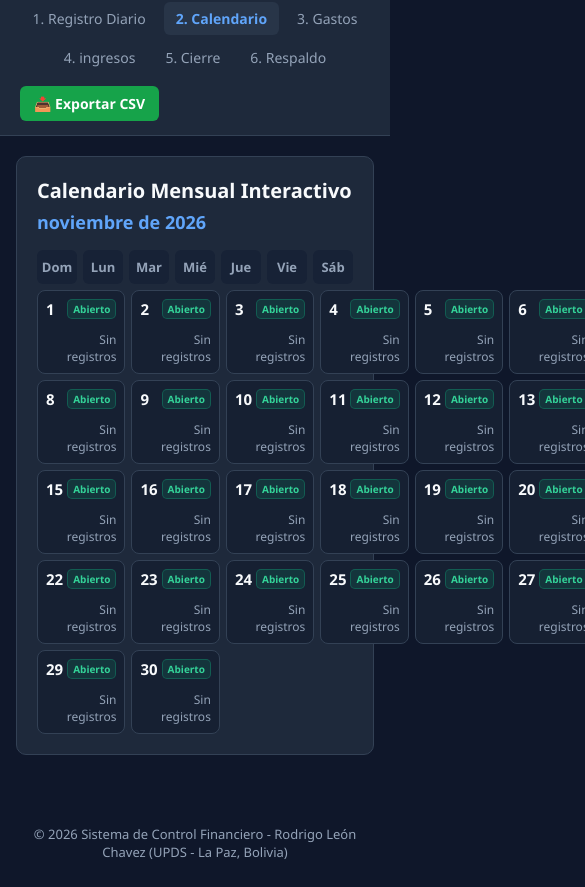
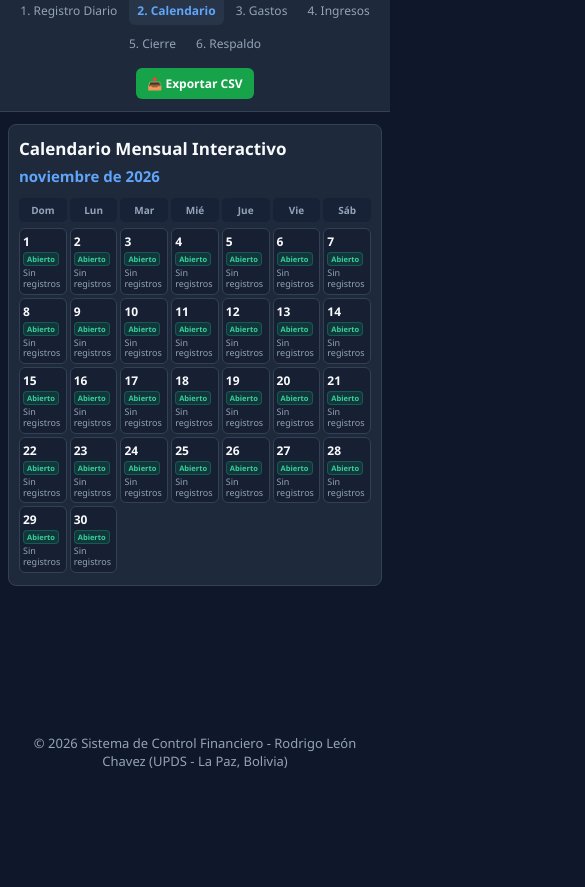
Before and after one commit to leonchavez529-dev/control-gastos-upds, a plain HTML site: page calendario.html in a window 390 px wide. Shown: the part 48-935 px from the top of the page, 585 px wide, since content can reach past the window. After the commit the page ends 844 px from the top, so only its background shows below. Drawn offline with Linux system fonts and the light colour scheme.

Commit message:
Update calendario.html

```diff
--- a/calendario.html
+++ b/calendario.html
@@ -3,7 +3,7 @@
 <head>
   <meta charset="UTF-8" />
   <meta name="viewport" content="width=device-width, initial-scale=1.0" />
-  <title>Módulo de Calendario - Control Financiero</title>
+  <title>2. Calendario - Control Financiero</title>
   <style>
     :root {
       --bg-main: #0f172a;
@@ -19,7 +19,7 @@
     }
 
     * { box-sizing: border-box; margin: 0; padding: 0; font-family: 'Segoe UI', system-ui, -apple-system, sans-serif; }
-    body { background: var(--bg-main); color: var(--text-main); min-height: 100vh; display: flex; flex-direction: column; }
+    body { background: var(--bg-main); color: var(--text-main); min-height: 100vh; display: flex; flex-direction: column; overflow-x: hidden; }
 
     header {
       background: var(--bg-nav);
@@ -105,7 +105,7 @@
 
     .cal-grid {
       display: grid;
-      grid-template-columns: repeat(7, 1fr);
+      grid-template-columns: repeat(7, minmax(0, 1fr));
       gap: 6px;
     }
     .cal-dow {
@@ -122,6 +122,7 @@
       border: 1px solid var(--border);
       border-radius: 8px;
       min-height: 84px;
+      min-width: 0;
       padding: 8px;
       cursor: pointer;
       display: flex;
@@ -138,8 +139,9 @@
       justify-content: space-between;
       align-items: center;
       gap: 4px;
+      min-width: 0;
     }
-    .day-number { font-size: 15px; font-weight: 700; }
+    .day-number { font-size: 15px; font-weight: 700; flex-shrink: 0; }
     .day-flag-open {
       font-size: 10px;
       font-weight: 600;
@@ -148,6 +150,9 @@
       border: 1px solid rgba(16, 185, 129, 0.3);
       padding: 2px 5px;
       border-radius: 5px;
+      white-space: nowrap;
+      overflow: hidden;
+      text-overflow: ellipsis;
     }
     .day-flag-closed {
       font-size: 10px;
@@ -157,17 +162,48 @@
       border: 1px solid rgba(239, 68, 68, 0.35);
       padding: 2px 5px;
       border-radius: 5px;
+      white-space: nowrap;
+      overflow: hidden;
+      text-overflow: ellipsis;
     }
 
-    .day-status { font-size: 12px; text-align: right; color: var(--text-muted); }
-    .day-pos { font-size: 12px; font-weight: 700; text-align: right; color: #34d399; }
-    .day-neg { font-size: 12px; font-weight: 700; text-align: right; color: #f87171; }
+    .day-status { font-size: 12px; text-align: right; color: var(--text-muted); line-height: 1.2; }
+    .day-pos { font-size: 12px; font-weight: 700; text-align: right; color: #34d399; word-break: break-word; }
+    .day-neg { font-size: 12px; font-weight: 700; text-align: right; color: #f87171; word-break: break-word; }
 
     footer {
       text-align: center;
       padding: 18px 12px 26px;
       color: var(--text-muted);
       font-size: 13px;
+    }
+
+    @media (max-width: 768px) {
+      header { padding: 12px 10px; }
+      .header-inner { justify-content: center; text-align: center; gap: 10px; }
+      .brand { font-size: 16px; }
+      nav { gap: 4px; }
+      nav a { font-size: 12px; padding: 6px 8px; }
+      .btn-csv { font-size: 12px; padding: 7px 11px; }
+      .container { padding: 12px 8px 24px; }
+      .card { padding: 12px 10px; border-radius: 8px; }
+      .cal-title { font-size: 17px; }
+      .cal-month { font-size: 15px; margin-bottom: 12px; }
+      .cal-grid { gap: 4px; }
+      .cal-dow { font-size: 11px; padding: 6px 2px; border-radius: 5px; }
+      .cal-day { min-height: 66px; padding: 5px 4px; border-radius: 6px; gap: 2px; }
+      .day-number { font-size: 12px; }
+      .day-flag-open, .day-flag-closed { font-size: 8px; padding: 1px 3px; border-radius: 4px; }
+      .day-status, .day-pos, .day-neg { font-size: 10px; }
+    }
+
+    @media (max-width: 420px) {
+      .cal-grid { gap: 3px; }
+      .cal-dow { font-size: 10px; padding: 5px 1px; }
+      .cal-day { min-height: 58px; padding: 4px 3px; }
+      .day-top { flex-direction: column; align-items: flex-start; gap: 2px; }
+      .day-flag-open, .day-flag-closed { font-size: 7.5px; padding: 1px 3px; }
+      .day-status, .day-pos, .day-neg { font-size: 9px; text-align: left; }
     }
   </style>
 </head>
@@ -178,9 +214,9 @@
       <nav>
         <a href="index.html">1. Registro Diario</a>
         <a href="calendario.html" class="active">2. Calendario</a>
-        <a href="gastos.html">3. Gastos</a>
-        <a href="ingresos.html">4. ingresos</a>
-        <a href="cierre.html">5. Cierre</a>
+        <a href="gastos-menores.html">3. Gastos</a>
+        <a href="gastos-mayores.html">4. Ingresos</a>
+        <a href="ingresos-cierre.html">5. Cierre</a>
         <a href="respaldo.html">6. Respaldo</a>
       </nav>
       <button type="button" class="btn-csv" onclick="exportarCSV()">📥 Exportar CSV</button>
```
